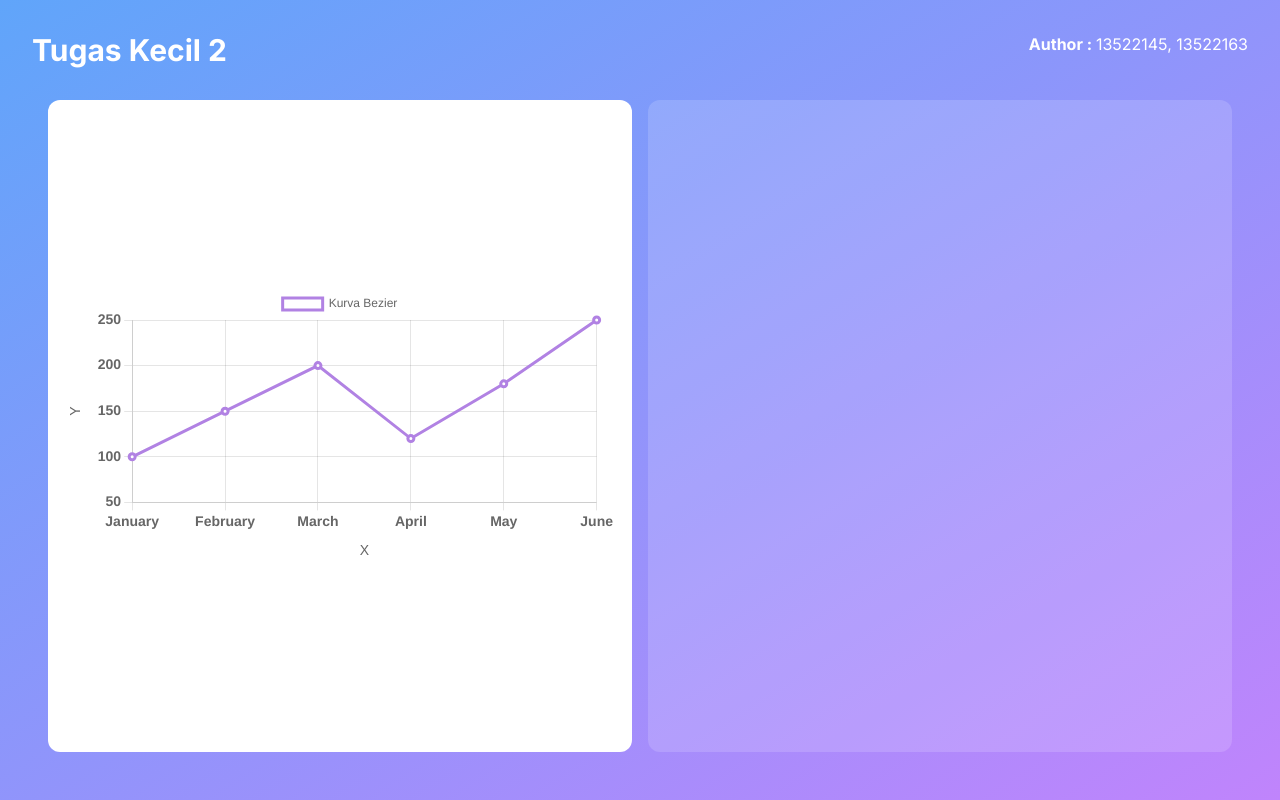
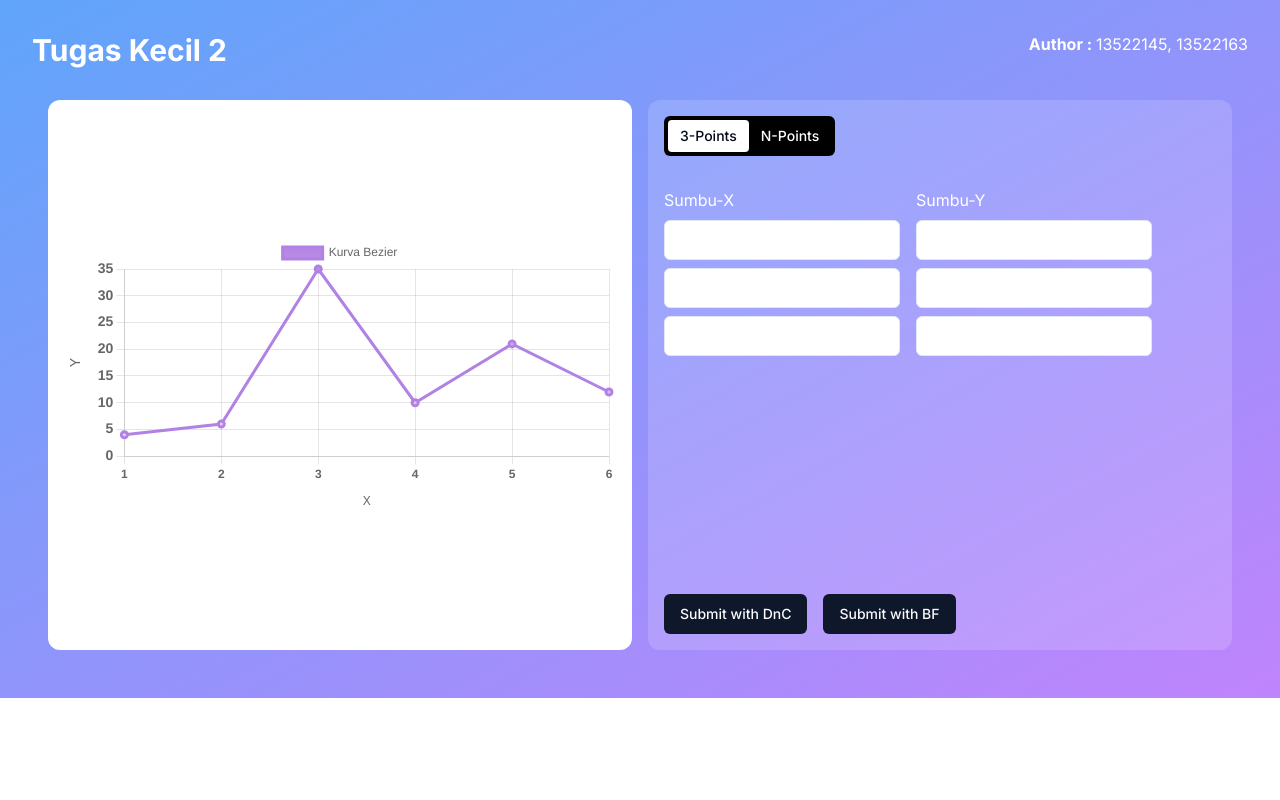
Before and after one commit to AtqiyaHaydar/Tucil2_13522145_13522163, a Next.js app in the folder src/: page / in a window 1280 px wide. Built offline with nearby package versions, Linux system fonts and the light colour scheme.

Commit message:
feat: add input

```diff
--- a/src/app/page.js
+++ b/src/app/page.js
@@ -1,12 +1,36 @@
 "use client"
 
-import { useState, useRef } from "react";
-import ScatterPlot from "@/components/LineChart";
+import { useState } from "react";
 import LineChart from "@/components/LineChart";
 
+import { Button } from "@/components/ui/button";
+import { Input } from "@/components/ui/input";
+import {
+  Tabs,
+  TabsContent,
+  TabsList,
+  TabsTrigger,
+} from "@/components/ui/tabs"
+
 export default function Home() {
+  const [mode, setMode] = useState("3P");
+
+  const coordinatesData = [
+    { x: 1, y: 4 },
+    { x: 2, y: 6 },
+    { x: 3, y: 35 },
+    { x: 4, y: 10 },
+    { x: 5, y: 21 },
+    { x: 6, y: 12 },
+  ];
+
+  const handleSubmit = () => {
+    console.log("Submit");
+  }
+
+
   return (
-    <main className="bg-gradient-to-br from-blue-400 to-purple-400 w-full h-screen p-8 flex items-center justify-center flex-col gap-y-4 text-white">
+    <main className="bg-gradient-to-br from-blue-400 to-purple-400 w-full h-full p-8 flex items-center justify-center flex-col gap-y-4 text-white">
       <div className="flex justify-between w-full flex-col md:flex-row gap-y-2">
         <h1 className="text-3xl font-bold">Tugas Kecil 2 </h1>
         <div>
@@ -18,12 +42,42 @@ export default function Home() {
       <div className="w-full h-full rounded-xl flex flex-col md:flex-row items-center justify-start p-4 gap-y-4 gap-x-4">
 
         {/* Canvas */}
-        <div className="w-full h-full bg-white rounded-xl p-4 flex flex-col items-center justify-center">
-          <LineChart />
+        <div className="w-full h-full min-h-[550px] bg-white rounded-xl p-4 flex flex-col items-center justify-center">
+          <LineChart coordinates={coordinatesData} />
         </div>
 
         {/* Tempat Input */}
-        <div className="w-full h-full bg-white/15 rounded-xl p-4">
+        <div className="w-full h-full min-h-[550px] bg-white/15 rounded-xl p-4 flex flex-col items-center md:items-start justify-between gap-y-4">
+
+          {/* Select Mode */}
+          <Tabs defaultValue="3-Points">
+            <TabsList className="bg-black text-white">
+              <TabsTrigger value="3-Points">3-Points</TabsTrigger>
+              <TabsTrigger value="N-Points">N-Points</TabsTrigger>
+            </TabsList>
+            <TabsContent value="3-Points" className="flex flex-row gap-x-4 mt-8">
+              <div className="space-y-2">
+                <p>Sumbu-X</p>
+                <Input type="number" />
+                <Input type="number" />
+                <Input type="number" />
+              </div>
+              <div className="space-y-2">
+                <p>Sumbu-Y</p>
+                <Input type="number" />
+                <Input type="number" />
+                <Input type="number" />
+              </div>
+            </TabsContent>
+            <TabsContent value="N-Points">
+
+            </TabsContent>
+          </Tabs>
+
+          <div className="w-full flex justify-center md:justify-start gap-x-4">
+            <Button onClick={handleSubmit}>Submit with DnC</Button>
+            <Button onClick={handleSubmit}>Submit with BF</Button>
+          </div>
 
         </div>
 
--- a/src/components/LineChart.js
+++ b/src/components/LineChart.js
@@ -1,12 +1,11 @@
-"use client"
+import React from "react";
 
-import { Line } from "react-chartjs-2"
-
+import { Line } from "react-chartjs-2";
 import {
   Chart as ChartJS,
   LineElement,
-  CategoryScale, // x axis
-  LinearScale, // y axis
+  CategoryScale,
+  LinearScale,
   PointElement,
   Legend,
   Tooltip,
@@ -23,29 +22,20 @@ ChartJS.register(
   Filler
 );
 
-const salesData = [
-  { month: "January", sales: 100 },
-  { month: "February", sales: 150 },
-  { month: "March", sales: 200 },
-  { month: "April", sales: 120 },
-  { month: "May", sales: 180 },
-  { month: "June", sales: 250 },
-];
-
-function LineChart() {
+function LineChart({ coordinates }) {
   const data = {
-    labels: salesData.map((data) => data.month),
+    labels: coordinates.map((coord) => coord.x),
     datasets: [
       {
         label: "Kurva Bezier",
-        data: salesData.map((data) => data.sales),
+        data: coordinates.map((coord) => coord.y),
         borderColor: "#b182e3",
         pointBorderColor: "#b182e3",
         pointBorderWidth: 3,
         backgroundColor: (context) => {
           const ctx = context.chart.ctx;
           const gradient = ctx.createLinearGradient(0, 0, 0, 300);
-          gradient.addColorStop(0, "white");
+          gradient.addColorStop(0, "#b182e3");
           gradient.addColorStop(1, "white");
           return gradient;
         },
@@ -78,12 +68,12 @@ function LineChart() {
             family: "Arial",
           },
         },
-        min: 50,
+        min: 0,
       },
       x: {
         ticks: {
           font: {
-            size: 14,
+            size: 12,
             weight: "bold",
           },
         },
@@ -94,7 +84,7 @@ function LineChart() {
             top: 10,
           },
           font: {
-            size: 14,
+            size: 12,
             style: "",
             family: "Arial",
           },
@@ -103,9 +93,7 @@ function LineChart() {
     },
   };
 
-  return (
-    <Line data={data} options={options}></Line>
-  );
+  return <Line data={data} options={options}></Line>;
 }
 
 export default LineChart;
--- /dev/null
+++ b/src/components/ui/button.jsx
@@ -0,0 +1,47 @@
+import * as React from "react"
+import { Slot } from "@radix-ui/react-slot"
+import { cva } from "class-variance-authority";
+
+import { cn } from "@/lib/utils"
+
+const buttonVariants = cva(
+  "inline-flex items-center justify-center whitespace-nowrap rounded-md text-sm font-medium ring-offset-background transition-colors focus-visible:outline-none focus-visible:ring-2 focus-visible:ring-ring focus-visible:ring-offset-2 disabled:pointer-events-none disabled:opacity-50",
+  {
+    variants: {
+      variant: {
+        default: "bg-primary text-primary-foreground hover:bg-primary/90",
+        destructive:
+          "bg-destructive text-destructive-foreground hover:bg-destructive/90",
+        outline:
+          "border border-input bg-background hover:bg-accent hover:text-accent-foreground",
+        secondary:
+          "bg-secondary text-secondary-foreground hover:bg-secondary/80",
+        ghost: "hover:bg-accent hover:text-accent-foreground",
+        link: "text-primary underline-offset-4 hover:underline",
+      },
+      size: {
+        default: "h-10 px-4 py-2",
+        sm: "h-9 rounded-md px-3",
+        lg: "h-11 rounded-md px-8",
+        icon: "h-10 w-10",
+      },
+    },
+    defaultVariants: {
+      variant: "default",
+      size: "default",
+    },
+  }
+)
+
+const Button = React.forwardRef(({ className, variant, size, asChild = false, ...props }, ref) => {
+  const Comp = asChild ? Slot : "button"
+  return (
+    (<Comp
+      className={cn(buttonVariants({ variant, size, className }))}
+      ref={ref}
+      {...props} />)
+  );
+})
+Button.displayName = "Button"
+
+export { Button, buttonVariants }
--- /dev/null
+++ b/src/components/ui/input.jsx
@@ -0,0 +1,19 @@
+import * as React from "react"
+
+import { cn } from "@/lib/utils"
+
+const Input = React.forwardRef(({ className, type, ...props }, ref) => {
+  return (
+    (<input
+      type={type}
+      className={cn(
+        "flex h-10 w-full rounded-md border border-input bg-background px-3 py-2 text-sm ring-offset-background file:border-0 file:bg-transparent file:text-sm file:font-medium placeholder:text-muted-foreground focus-visible:outline-none focus-visible:ring-2 focus-visible:ring-ring focus-visible:ring-offset-2 disabled:cursor-not-allowed disabled:opacity-50",
+        className
+      )}
+      ref={ref}
+      {...props} />)
+  );
+})
+Input.displayName = "Input"
+
+export { Input }
--- /dev/null
+++ b/src/components/ui/switch.jsx
@@ -0,0 +1,24 @@
+"use client"
+
+import * as React from "react"
+import * as SwitchPrimitives from "@radix-ui/react-switch"
+
+import { cn } from "@/lib/utils"
+
+const Switch = React.forwardRef(({ className, ...props }, ref) => (
+  <SwitchPrimitives.Root
+    className={cn(
+      "peer inline-flex h-6 w-11 shrink-0 cursor-pointer items-center rounded-full border-2 border-transparent transition-colors focus-visible:outline-none focus-visible:ring-2 focus-visible:ring-ring focus-visible:ring-offset-2 focus-visible:ring-offset-background disabled:cursor-not-allowed disabled:opacity-50 data-[state=checked]:bg-primary data-[state=unchecked]:bg-input",
+      className
+    )}
+    {...props}
+    ref={ref}>
+    <SwitchPrimitives.Thumb
+      className={cn(
+        "pointer-events-none block h-5 w-5 rounded-full bg-background shadow-lg ring-0 transition-transform data-[state=checked]:translate-x-5 data-[state=unchecked]:translate-x-0"
+      )} />
+  </SwitchPrimitives.Root>
+))
+Switch.displayName = SwitchPrimitives.Root.displayName
+
+export { Switch }
--- /dev/null
+++ b/src/components/ui/tabs.jsx
@@ -0,0 +1,43 @@
+"use client"
+
+import * as React from "react"
+import * as TabsPrimitive from "@radix-ui/react-tabs"
+
+import { cn } from "@/lib/utils"
+
+const Tabs = TabsPrimitive.Root
+
+const TabsList = React.forwardRef(({ className, ...props }, ref) => (
+  <TabsPrimitive.List
+    ref={ref}
+    className={cn(
+      "inline-flex h-10 items-center justify-center rounded-md bg-muted p-1 text-muted-foreground",
+      className
+    )}
+    {...props} />
+))
+TabsList.displayName = TabsPrimitive.List.displayName
+
+const TabsTrigger = React.forwardRef(({ className, ...props }, ref) => (
+  <TabsPrimitive.Trigger
+    ref={ref}
+    className={cn(
+      "inline-flex items-center justify-center whitespace-nowrap rounded-sm px-3 py-1.5 text-sm font-medium ring-offset-background transition-all focus-visible:outline-none focus-visible:ring-2 focus-visible:ring-ring focus-visible:ring-offset-2 disabled:pointer-events-none disabled:opacity-50 data-[state=active]:bg-background data-[state=active]:text-foreground data-[state=active]:shadow-sm",
+      className
+    )}
+    {...props} />
+))
+TabsTrigger.displayName = TabsPrimitive.Trigger.displayName
+
+const TabsContent = React.forwardRef(({ className, ...props }, ref) => (
+  <TabsPrimitive.Content
+    ref={ref}
+    className={cn(
+      "mt-2 ring-offset-background focus-visible:outline-none focus-visible:ring-2 focus-visible:ring-ring focus-visible:ring-offset-2",
+      className
+    )}
+    {...props} />
+))
+TabsContent.displayName = TabsPrimitive.Content.displayName
+
+export { Tabs, TabsList, TabsTrigger, TabsContent }
--- a/src/package.json
+++ b/src/package.json
@@ -9,6 +9,9 @@
     "lint": "next lint"
   },
   "dependencies": {
+    "@radix-ui/react-slot": "^1.0.2",
+    "@radix-ui/react-switch": "^1.0.3",
+    "@radix-ui/react-tabs": "^1.0.4",
     "chart.js": "^4.4.2",
     "class-variance-authority": "^0.7.0",
     "clsx": "^2.1.0",
```
Also changed, not shown: 1 other file (tests, documents, lock files or other folders).
